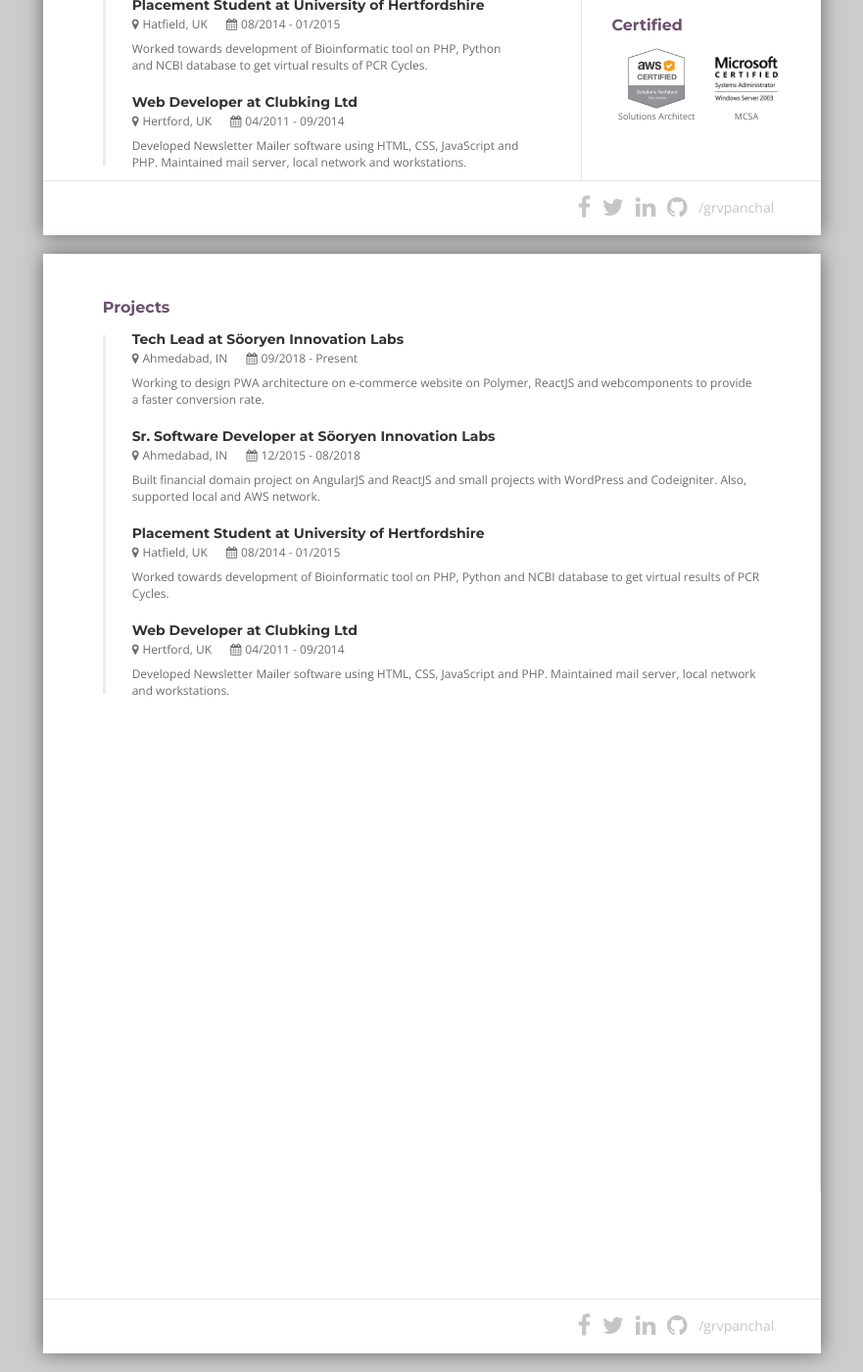
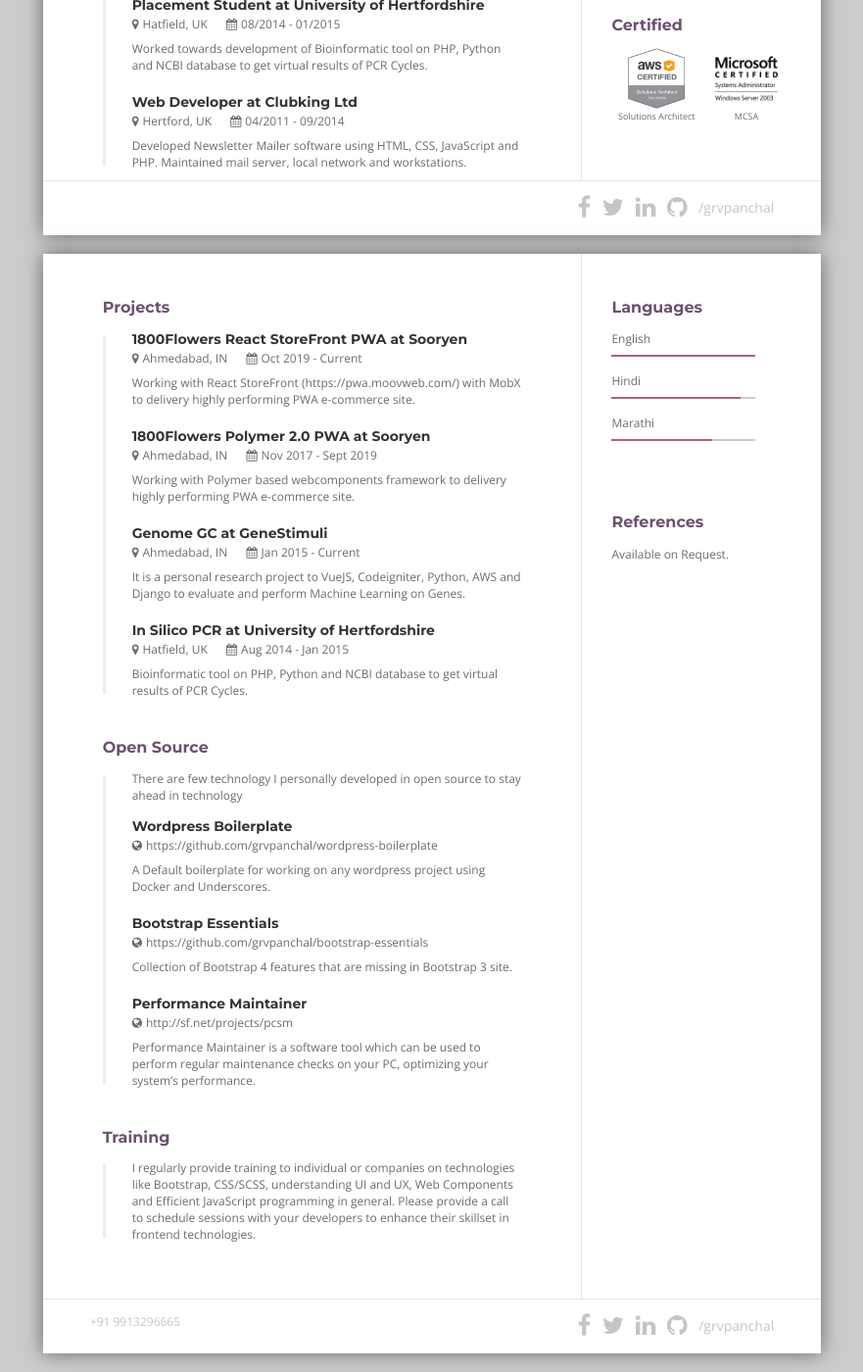
Before and after one commit to grvpanchal/grvpanchal.github.io, a Jekyll site: the page built from resume.html, in a window 1280 px wide and 1400 px high, scrolled down 890 px. Shown: the whole window at 98% size, without its empty margins (199-1080 px from the left). Built offline with Jekyll 4.4.1, drawn with Linux system fonts in a browser that asks for light colours; some of the changed text lies outside the part shown.

Commit message:
projects update

```diff
--- a/resume.html
+++ b/resume.html
@@ -7,8 +7,7 @@ layout: resume
     <div class="wrapper">
         <div class="content-side">
             <header class="page-pt header-pb">
-                    <img src="https://avatars1.githubusercontent.com/u/4547128?s=64&v=4"
-                        alt="">
+                <img src="assets/img/profile.jpg" alt="Profile Image">
                 <span class="info">
                     <h1>Gaurav Panchal</h1>
                     <div class="position">Tech Lead at Sooryen Technologies</div>
@@ -22,8 +21,8 @@ layout: resume
                 <section>
                     <h2>Profile</h2>
                     <div class="content">
-                            <p>I am currently working as a Tech Lead - UI in Söoryen Technologies. I am well versed with
-                                technologies like Polymer 2.0, ReactJS and AngularJS and have detailed knowledge in
+                        <p>I am currently working as a Tech Lead - UI at Söoryen Technologies. I am well versed with
+                            technologies like ReactJS, VueJS and Web Components and have detailed knowledge in
                             implementation of front end technologies over a cloud infrastructure. </p>
                     </div>
 
@@ -32,17 +31,21 @@ layout: resume
                     <h2>Skills & Expertise</h2>
                     <div class="content">
                         <ul>
-                                <li>An accomplished Web Engineer with extensive technical, analytical and problem-solving
+                            <li>An accomplished Web Engineer with extensive technical, analytical and
+                                problem-solving
                                 skills. </li>
-                                <li>Have fortified strong understanding of payment gateway integration for e-commerce website
+                            <li>Have fortified strong understanding of payment gateway integration for e-commerce
+                                website
                                 over several years. </li>
-                                <li>Experience in the full lifecycle of the software development process including requirement
+                            <li>Experience in the full lifecycle of the software development process including
+                                requirement
                                 definition, high level designing, prototyping, interface implementation, testing and
                                 maintenance. </li>
                             <li>Knowledge of OOPS Fundamentals in ECMAScript 6. </li>
-                                <li>A certified AWS solutions architect with knowledge of networking, Linux and windows
+                            <li>A certified AWS solutions architect with knowledge of networking, linux and windows
                                 administration </li>
-                                <li>Expertise in Responsive Web Design and Layout Design with in-depth Knowledge of SCSS and
+                            <li>Expertise in Responsive Web Design and Layout Design with in-depth knowledge of SCSS
+                                and
                                 CSS3. Check Bootstrap Essentials for more info</li>
                         </ul>
                     </div>
@@ -77,7 +80,8 @@ layout: resume
                                 <span class="location"><i class="fa fa-map-marker"></i>Hatfield, UK</span>
                                 <span class="dates"><i class="fa fa-calendar"></i>08/2014 - 01/2015</span>
                             </div>
-                                <p>Worked towards development of Bioinformatic tool on PHP, Python and NCBI database to get
+                            <p>Worked towards development of Bioinformatic tool on PHP, Python and NCBI database to
+                                get
                                 virtual results of PCR Cycles.</p>
                             </p>
                         </div>
@@ -87,7 +91,8 @@ layout: resume
                                 <span class="location"><i class="fa fa-map-marker"></i>Hertford, UK</span>
                                 <span class="dates"><i class="fa fa-calendar"></i>04/2011 - 09/2014</span>
                             </div>
-                                <p>Developed Newsletter Mailer software using HTML, CSS, JavaScript and PHP. Maintained mail
+                            <p>Developed Newsletter Mailer software using HTML, CSS, JavaScript and PHP. Maintained
+                                mail
                                 server, local network and workstations.</p>
                             </p>
                         </div>
@@ -100,7 +105,7 @@ layout: resume
                 <h2>Details</h2>
                 <p>
                     <i class="fa fa-phone"></i>+91 9913296665<br />
-                        <i class="fa fa-globe"></i>grvpanchal.me<br />
+                    <i class="fa fa-globe"></i>grvpanchal.ml<br />
                     <i class="fa fa-envelope"></i>grvpanchal@gmail.com<br />
                     <br />
                     medium.com/@grvpanchal<br />
@@ -142,7 +147,8 @@ layout: resume
                         Components</div>
                 </div>
                 <div class="flex-grid">
-                        <div class="col pb-0"><img src="./assets/img/codeigniter.png" alt="codeigniter">Codeigniter</div>
+                    <div class="col pb-0"><img src="./assets/img/codeigniter.png" alt="codeigniter">Codeigniter
+                    </div>
                     <div class="col pb-0"><img src="./assets/img/jquery.png" alt="jquery">jQuery</div>
                     <div class="col pb-0"><img src="./assets/img/express.png" alt="express">ExpressJS
                     </div>
@@ -165,8 +171,12 @@ layout: resume
             <div class="content">
                 <h2>Certified</h2>
                 <div class="flex-grid">
-                            <div class="col pb-0"><img class="img-64" src="./assets/img/awssa.png" alt="npm">Solutions Architect</div>
-                            <div class="col pb-0"><img class="img-64" src="./assets/img/mcsa.png" alt="webpack">MCSA</div>
+                    <div class="col pb-0">
+                        <img class="img-64" src="./assets/img/awssa.png" alt="npm">Solutions Architect
+                    </div>
+                    <div class="col pb-0">
+                        <img class="img-64" src="./assets/img/mcsa.png" alt="webpack">MCSA
+                    </div>
                 </div>
             </div>
         </aside>
@@ -182,59 +192,122 @@ layout: resume
     </div>
 </page>
 
-    <page size="A4" >
+<page size="A4">
     <div class="wrapper">
         <div class="content-side">
             <header class="page-pt"></header>
-                <main>
+            <main style="height: 27cm;">
                 <section>
                     <h2>Projects</h2>
                     <div class="content">
                         <div class="content-entry">
-                                <h3>Tech Lead at Söoryen Innovation Labs</h3>
+                            <h3>1800Flowers React StoreFront PWA at Sooryen</h3>
                             <div>
                                 <span class="location"><i class="fa fa-map-marker"></i>Ahmedabad, IN</span>
-                                    <span class="dates"><i class="fa fa-calendar"></i>09/2018 - Present</span>
+                                <span class="dates"><i class="fa fa-calendar"></i>Oct 2019 - Current</span>
                             </div>
-                                <p>Working to design PWA architecture on e-commerce website on Polymer, ReactJS and
-                                    webcomponents to provide a faster conversion rate.</p>
+                            <p>Working with React StoreFront (https://pwa.moovweb.com/) with MobX to delivery highly
+                                performing PWA e-commerce site.</p>
                             </p>
                         </div>
                         <div class="content-entry">
-                                <h3>Sr. Software Developer at Söoryen Innovation Labs</h3>
+                            <h3>1800Flowers Polymer 2.0 PWA at Sooryen</h3>
                             <div>
                                 <span class="location"><i class="fa fa-map-marker"></i>Ahmedabad, IN</span>
-                                    <span class="dates"><i class="fa fa-calendar"></i>12/2015 - 08/2018</span>
+                                <span class="dates"><i class="fa fa-calendar"></i>Nov 2017 - Sept 2019</span>
                             </div>
-                                <p>Built financial domain project on AngularJS and ReactJS and small projects with
-                                    WordPress and Codeigniter. Also, supported local and AWS network.</p>
+                            <p>Working with Polymer based webcomponents framework to delivery highly
+                                performing PWA e-commerce site.</p>
+                        </div>
+                        <div class="content-entry">
+                            <h3>Genome GC at GeneStimuli</h3>
+                            <div>
+                                <span class="location"><i class="fa fa-map-marker"></i>Ahmedabad, IN</span>
+                                <span class="dates"><i class="fa fa-calendar"></i>Jan 2015 - Current</span>
+                            </div>
+                            <p>It is a personal research project to VueJS, Codeigniter, Python, AWS and Django to
+                                evaluate
+                                and perform Machine Learning on Genes.</p>
+                        </div>
+                        <div class="content-entry">
+                            <h3>In Silico PCR at University of Hertfordshire</h3>
+                            <div>
+                                <span class="location"><i class="fa fa-map-marker"></i>Hatfield, UK</span>
+                                <span class="dates"><i class="fa fa-calendar"></i>Aug 2014 - Jan 2015</span>
+                            </div>
+                            <p> Bioinformatic tool on PHP, Python and NCBI database to get virtual results of PCR
+                                Cycles.</p>
+                        </div>
+                    </div>
+                </section>
+                <section>
+                    <h2>Open Source</h2>
+                    <div class="content">
+                        <p>There are few technology I personally developed in open source to stay ahead in
+                            technology</p>
+                        <div class="content-entry">
+                            <h3>Wordpress Boilerplate</h3>
+                            <div>
+                                <span class="location"><i
+                                        class="fa fa-globe"></i>https://github.com/grvpanchal/wordpress-boilerplate</span>
+                            </div>
+                            <p>A Default boilerplate for working on any wordpress project using Docker and
+                                Underscores.
                             </p>
                         </div>
                         <div class="content-entry">
-                                <h3>Placement Student at University of Hertfordshire</h3>
+                            <h3>Bootstrap Essentials</h3>
                             <div>
-                                    <span class="location"><i class="fa fa-map-marker"></i>Hatfield, UK</span>
-                                    <span class="dates"><i class="fa fa-calendar"></i>08/2014 - 01/2015</span>
+                                <span class="location"><i
+                                        class="fa fa-globe"></i>https://github.com/grvpanchal/bootstrap-essentials</span>
                             </div>
-                                <p>Worked towards development of Bioinformatic tool on PHP, Python and NCBI database to get
-                                    virtual results of PCR Cycles.</p>
-                                </p>
+                            <p>Collection of Bootstrap 4 features that are missing in Bootstrap 3 site.</p>
                         </div>
                         <div class="content-entry">
-                                <h3>Web Developer at Clubking Ltd</h3>
+                            <h3>Performance Maintainer</h3>
                             <div>
-                                    <span class="location"><i class="fa fa-map-marker"></i>Hertford, UK</span>
-                                    <span class="dates"><i class="fa fa-calendar"></i>04/2011 - 09/2014</span>
+                                <span class="location"><i class="fa fa-globe"></i>http://sf.net/projects/pcsm</span>
                             </div>
-                                <p>Developed Newsletter Mailer software using HTML, CSS, JavaScript and PHP. Maintained mail
-                                    server, local network and workstations.</p>
+                            <p>Performance Maintainer is a software tool which can be used to perform regular
+                                maintenance checks on your PC, optimizing your system’s performance.</p>
+                        </div>
+                    </div>
+                </section>
+                <section>
+                    <h2>Training</h2>
+                    <div class="content">
+                        <p>
+                            I regularly provide training to individual or companies on technologies like Bootstrap,
+                            CSS/SCSS, understanding UI and UX, Web Components and Efficient JavaScript programming
+                            in general. Please provide a call to schedule sessions with your developers to enhance
+                            their skillset in frontend technologies.
                         </p>
-                            </div>
                     </div>
                 </section>
             </main>
         </div>
+        <aside class="aside page-pt">
+            <div class="content">
+                <h2>Languages</h2>
+                <div>
+                    <div>English</div>
+                    <progress value="100" max="100"></progress>
+                    <div>Hindi</div>
+                    <progress value="90" max="100"></progress>
+                    <div>Marathi</div>
+                    <progress value="70" max="100"></progress>
+                    <div>&nbsp;</div>
+                </div>
+            </div>
+            <div class="content">
+                <h2>References</h2>
+                <p>
+                    Available on Request.
+                </p>
+            </div>
+        </aside>
         <footer>
+            <div class="pull-left">+91 9913296665</div>
             <div class="pull-right social-icons">
                 <i class="fa fa-facebook"></i>
                 <i class="fa fa-twitter"></i>
```
Also changed, not shown: assets/img/profile.jpg (added). Lines whose indentation alone changed are shown as unchanged.
